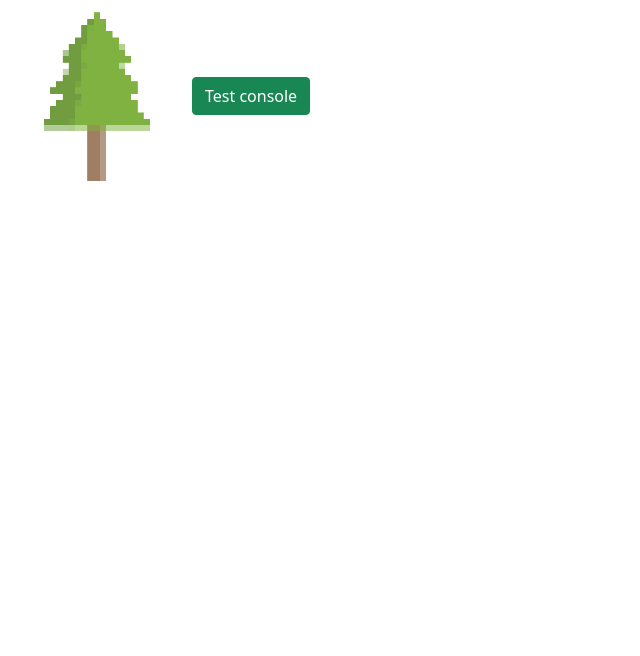
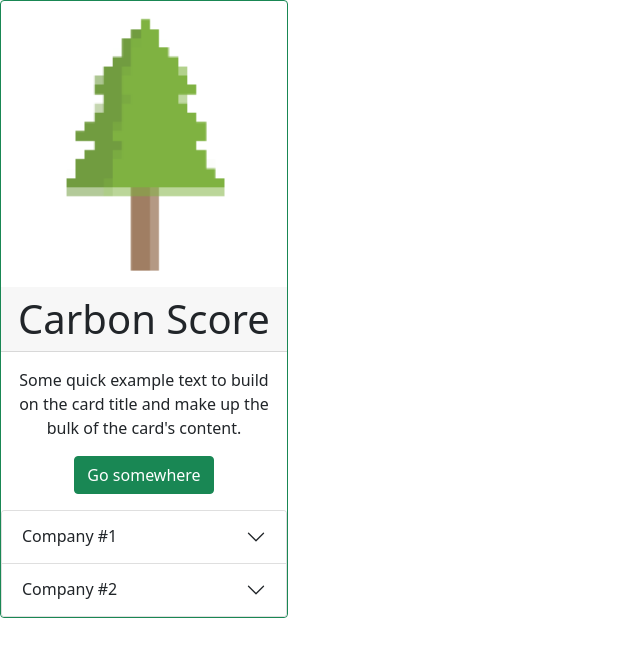
Before and after one commit to diegodofe/McHack9-Chrome-Extension, a React (Create React App) app: page / in a window 1280 px wide. Shown: the top 656 px of the page, without its empty margins (0-640 px from the left). Built offline with nearby package versions, Linux system fonts and the light colour scheme.

Commit message:
Create card component

```diff
--- a/src/App.js
+++ b/src/components/App.jsx
@@ -1,25 +1,19 @@
-import logo192 from "./logo192.png";
-import { Button } from "react-bootstrap";
-import "bootstrap/dist/css/bootstrap.min.css";
+import React from "react";
+import BootstrapCard from "./BootstrapCard";
 
 export default function App() {
-
   const testFunction = async () => {
     try {
-      console.log("Testing console")
-      chrome.tabs.query()
+      // console.log("Testing console")
+      // chrome.tabs.query()
     } catch (e) {
-      console.log(e)
+      console.log(e);
     }
-  }
-
+  };
 
   return (
     <div className="App">
-      <header className="App-header">
-        <img src={logo192} className="App-logo" alt="brand-logo" />
-        <Button variant="success" onClick={testFunction}>Test console</Button>
-      </header>
+      <BootstrapCard />
     </div>
   );
 }
--- /dev/null
+++ b/src/components/BootstrapCard.jsx
@@ -0,0 +1,33 @@
+import React from "react";
+import logo192 from "../logo192.png";
+import "bootstrap/dist/css/bootstrap.min.css";
+import { Button, Card, Accordion } from "react-bootstrap";
+
+export default function BootstrapCard() {
+  return (
+    <Card className="text-center" border="success" style={{ width: "18rem" }}>
+      <Card.Img variant="top" src={logo192} alt="brand-logo" />
+      <Card.Header as="h1">Carbon Score</Card.Header>
+      <Card.Body>
+        <Card.Text>Some quick example text to build on the card title and make up the bulk of the card's content.</Card.Text>
+        <Button variant="success">Go somewhere</Button>
+      </Card.Body>
+      <Accordion>
+        <Accordion.Item eventKey="0">
+          <Accordion.Header>Company #1</Accordion.Header>
+          <Accordion.Body>
+            Lorem ipsum dolor sit amet, consectetur adipiscing elit, sed do eiusmod tempor incididunt ut labore et dolore magna aliqua. Ut enim ad minim veniam, quis nostrud exercitation ullamco laboris nisi ut aliquip ex ea commodo consequat. Duis
+            aute irure dolor in reprehenderit in voluptate velit esse cillum dolore eu fugiat nulla pariatur. Excepteur sint occaecat cupidatat non proident, sunt in culpa qui officia deserunt mollit anim id est laborum.
+          </Accordion.Body>
+        </Accordion.Item>
+        <Accordion.Item eventKey="1">
+          <Accordion.Header>Company #2</Accordion.Header>
+          <Accordion.Body>
+            Lorem ipsum dolor sit amet, consectetur adipiscing elit, sed do eiusmod tempor incididunt ut labore et dolore magna aliqua. Ut enim ad minim veniam, quis nostrud exercitation ullamco laboris nisi ut aliquip ex ea commodo consequat. Duis
+            aute irure dolor in reprehenderit in voluptate velit esse cillum dolore eu fugiat nulla pariatur. Excepteur sint occaecat cupidatat non proident, sunt in culpa qui officia deserunt mollit anim id est laborum.
+          </Accordion.Body>
+        </Accordion.Item>
+      </Accordion>
+    </Card>
+  );
+}
--- a/src/index.js
+++ b/src/index.js
@@ -1,6 +1,6 @@
 import React from "react";
 import ReactDOM from "react-dom";
-import App from "./App";
+import App from "./components/App";
 import reportWebVitals from "./reportWebVitals";
 
 ReactDOM.render(
```
Also changed, not shown: public/manifest.json.
